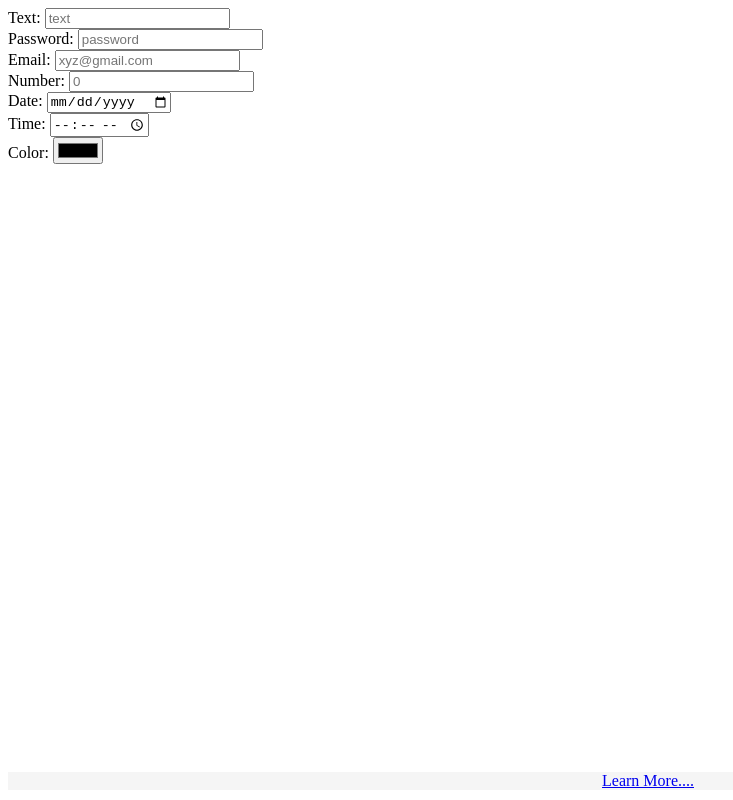
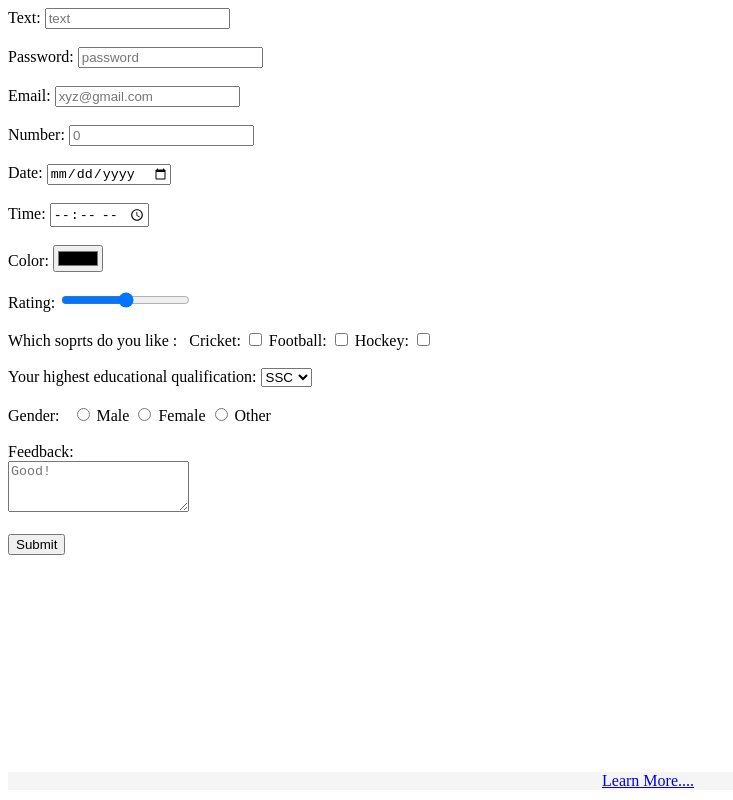
Before and after one commit to xXemran05khanXx/Sigma_6, a plain HTML site: page HTML/10_Form/form_Input_elements.html in a window 1280 px wide. Shown: the whole page, without its empty margins (0-733 px from the left). Drawn offline with Linux system fonts and the light colour scheme.

Commit message:
Enhance form_Input_elements.html with additional input types and validation elements

```diff
--- a/HTML/10_Form/form_Input_elements.html
+++ b/HTML/10_Form/form_Input_elements.html
@@ -9,14 +9,55 @@
 
     <form action="/action_page">
 
-        <!-- Text input -->
-        Text:     <input type="text"     placeholder="text"> <br>
-        Password: <input type="password" placeholder="password"> <br>
-        Email:    <input type="email"    placeholder="xyz@gmail.com"> <br>
-        Number:   <input type="number"   placeholder="0"> <br>
-        Date:     <input type="date"     placeholder="00/00/0000"> <br>
-        Time:     <input type="time"     placeholder="00:00"> <br>
-        Color:    <input type="color"    placeholder="White"> <br>
+        <!-- input -->
+        Text:     <input type="text"     placeholder="text"> <br><br>
+        Password: <input type="password" placeholder="password"> <br><br>
+        Email:    <input type="email"    placeholder="xyz@gmail.com"> <br><br>
+        Number:   <input type="number"   placeholder="0"> <br><br>
+        Date:     <input type="date"     placeholder="00/00/0000"> <br><br>
+        Time:     <input type="time"     placeholder="00:00"> <br><br>
+        Color:    <input type="color"    placeholder="White"> <br><br>
+        Rating:   <input type="range"    min="0" max="10" step="1" name="rating"> <br><br>
+
+        <!--Check-box-->
+        <div>
+         Which soprts do you like : &nbsp;
+                           <!--cricket check-box -->
+           <label for="checkbox" id="cricket" >Cricket:</label>
+             <input type="checkbox" id="checkbox" name="cricket">
+                           <!--football check-box -->
+           <label for="checkbox" id="football" >Football:</label>
+             <input type="checkbox" id="checkbox" name="football">
+                            <!--hockey check-box -->
+           <label for="checkbox" id="hockey" >Hockey:</label>
+             <input type="checkbox" id="checkbox" name="hockey">
+        </div> <br>
+
+        <!--dropdown/select-->
+        <div>
+            <label for="select">Your highest educational qualification:</label>
+            <select name="edu_qualify" id="select">
+                <option value="SSC"> SSC </option>
+                <option value="HSC"> HSC </option>
+                <option value="UG">  UG  </option>
+                <option value="PG">  PG  </option>
+                <option value="PhD"> PhD </option>
+            </select>
+        </div> <br>
+
+        <!--Radio Button-->
+        <label for="radio">Gender:</label> &nbsp;
+          <input type="radio" name="gender" id="radio" value="Male"  /> Male
+          <input type="radio" name="gender" id="radio" value="Female"/> Female
+          <input type="radio" name="gender" id="radio" value="other" /> Other
+        <br><br>
+
+        <!--Text Area-->
+        <label for="textarea">Feedback:</label> <br>
+        <textarea name="feedback" id="textarea" placeholder="Good!" cols="20" rows="3"></textarea> <br><br>
+
+        <!--Submit Button-->
+        <button type="submit">Submit</button>
     </form>
 
 </body>
```
Also changed, not shown: 1 other file.
